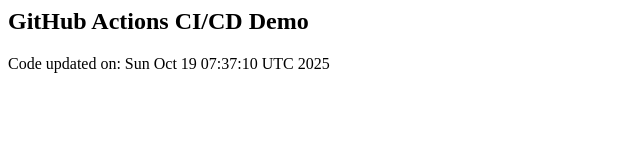
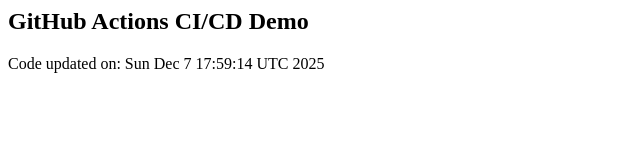
Before and after one commit to MohammadjavadSalehi/github-action, a plain HTML site: page index.html in a window 1280 px wide. Shown: the full height of the page, 0-640 px from the left. Drawn offline with Linux system fonts and the light colour scheme.

Commit message:
deploy: 61749065f813df3c13dbcf403bbfd55a0736f4ea

```diff
--- a/index.html
+++ b/index.html
@@ -1 +1 @@
-<html><body><h2>GitHub Actions CI/CD Demo</h2><p>Code updated on: Sun Oct 19 07:37:10 UTC 2025</p></body></html>
+<html><body><h2>GitHub Actions CI/CD Demo</h2><p>Code updated on: Sun Dec  7 17:59:14 UTC 2025</p></body></html>
```
